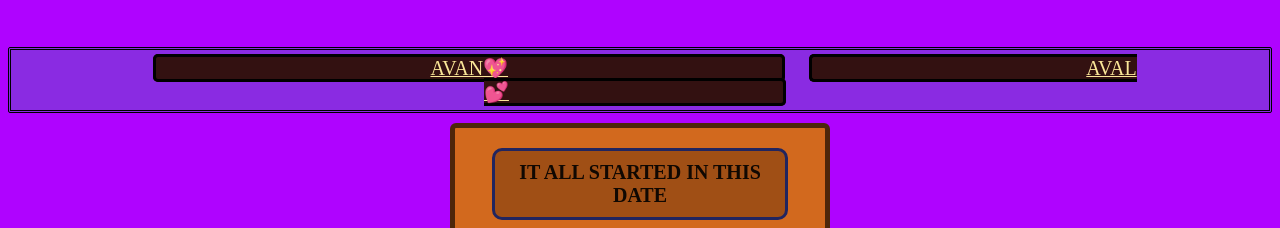
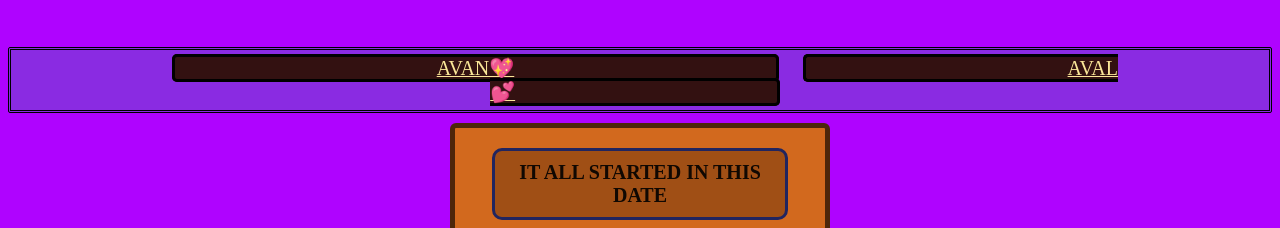
Before and after one commit to sirdthic-vikram-G/OURS, a plain HTML site: page index.html in a window 1280 px wide. Shown: the part 151-379 px from the top of the page. Drawn offline with Linux system fonts and the light colour scheme.

Commit message:
chnages sizes

```diff
--- a/homepage.css
+++ b/homepage.css
@@ -23,8 +23,8 @@ body{
 }
 .c{
     display: inline;
-    padding-left: 22%;
-    padding-right: 22%;
+    padding-left: 21%;
+    padding-right: 21%;
     font-size: 20px;
     border-radius: 5px;
     border-color: black;
```
